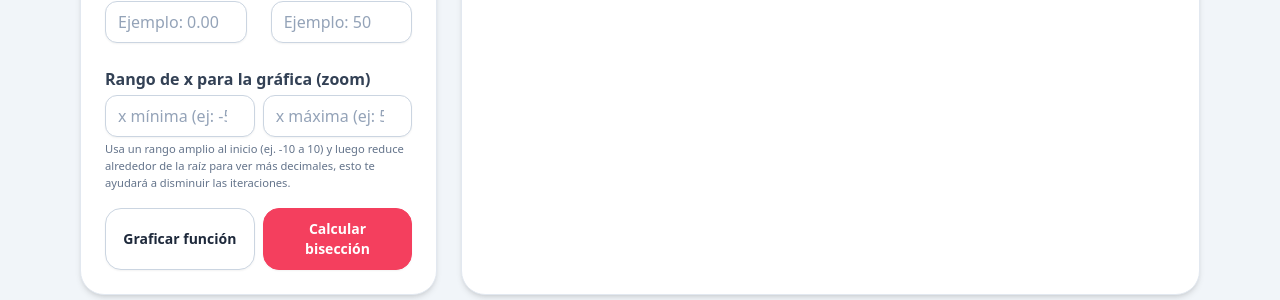
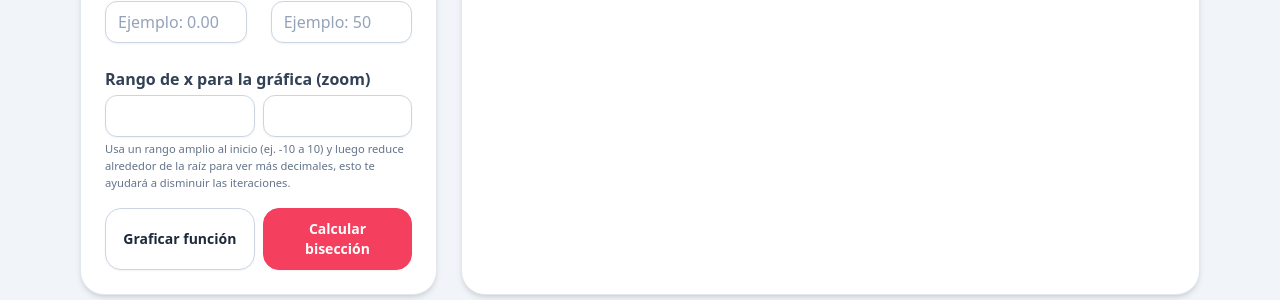
Before and after one commit to AndreEJA/pyGauss, a Python web app: template app/templates/biseccion.html in a window 1280 px wide. Shown: the part 849-1149 px from the top of the page. Run offline with Jinja, Linux system fonts and the light colour scheme; the template is opened without the code that fills it, so the values that code supplies are empty; some libraries are stand-ins or nearby versions.

Commit message:
quitando un placeholder

```diff
--- a/app/templates/biseccion.html
+++ b/app/templates/biseccion.html
@@ -257,7 +257,7 @@
               inputmode="decimal"
               name="x_min"
               value="{{ datos.x_min|default('') }}"
-              placeholder="x mínima (ej: -5)"
+              placeholder=""
               class="w-full px-3 py-2 border border-slate-300 rounded-xl focus:ring-2 focus:ring-rose-400 focus:border-rose-400 shadow-sm placeholder-slate-400 transition"
             />
             <input
@@ -266,7 +266,7 @@
               inputmode="decimal"
               name="x_max"
               value="{{ datos.x_max|default('') }}"
-              placeholder="x máxima (ej: 5)"
+              placeholder=""
               class="w-full px-3 py-2 border border-slate-300 rounded-xl focus:ring-2 focus:ring-rose-400 focus-border-rose-400 shadow-sm placeholder-slate-400 transition"
             />
           </div>
```
